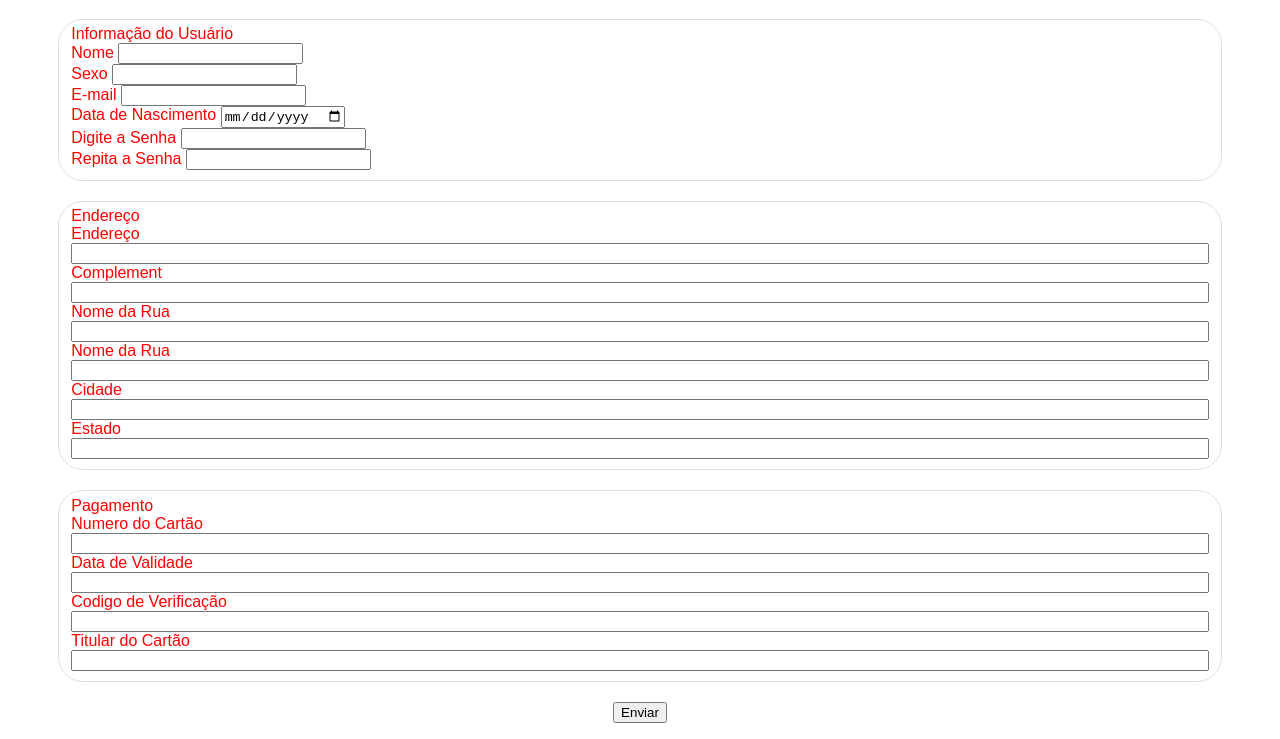
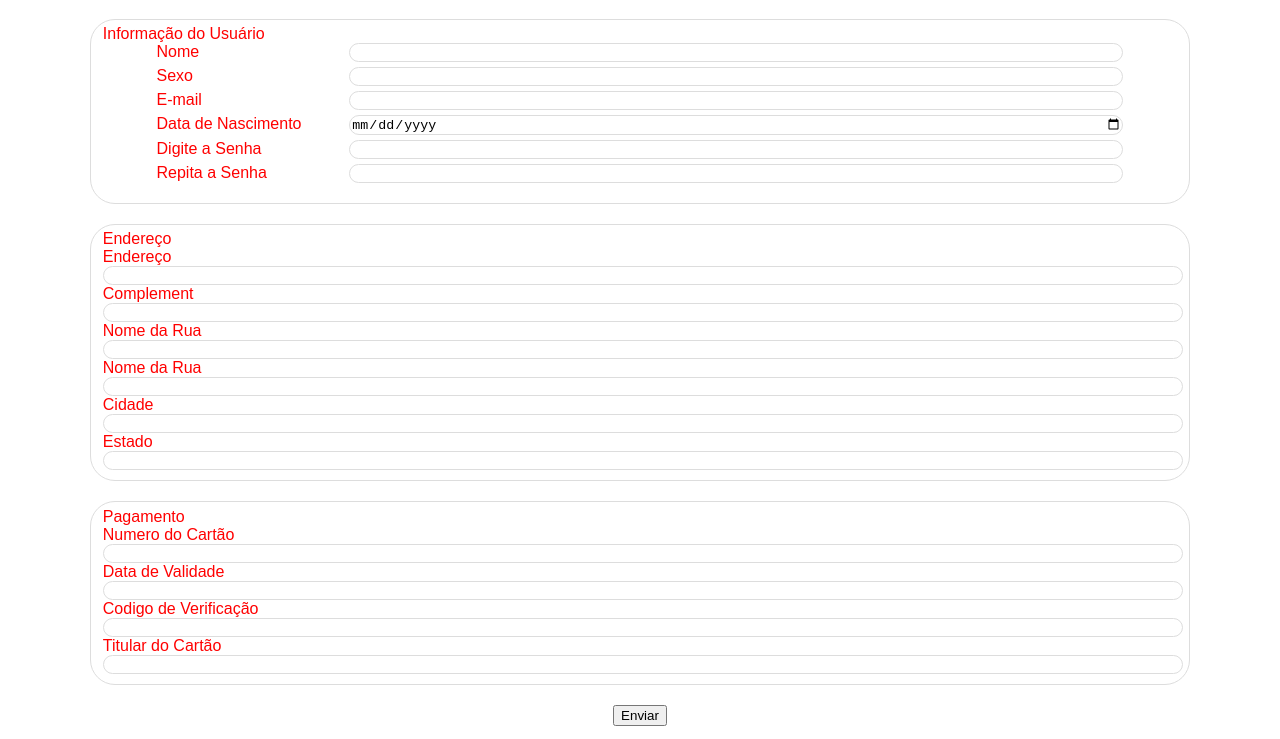
Before and after one commit to meydson/ExercicioHTML-CSS, a plain HTML site: page exercicio2/cadastro.html in a window 1280 px wide. Shown: the part 61-800 px from the top of the page. Drawn offline with Linux system fonts and the light colour scheme.

Commit message:
atualização estilo cadastro

```diff
--- a/exercicio2/style_cadastro.css
+++ b/exercicio2/style_cadastro.css
@@ -27,7 +27,7 @@ header {
 }
 
 fieldset {
-    width: 90%;
+    width: 85%;
     border-radius: 25px;
     border: 1px solid #ddd;
     display: flex;
@@ -38,6 +38,22 @@ fieldset {
     color: var(--second-color);
 }
 
-fieldset #nome {
-    width: inherit;
+fieldset div {
+    display: flex;
+    flex-direction: row;
+    justify-content: space-around;
+    margin-left: 5%;
+    width: 90%;
+    margin-bottom: 5px;
 }
+
+fieldset label {
+    width: 25%;
+    align-items: left;
+}
+
+fieldset input {
+    border-radius: 25px;
+    border: 1px solid #ddd;
+    width: 100%;
+}
```
